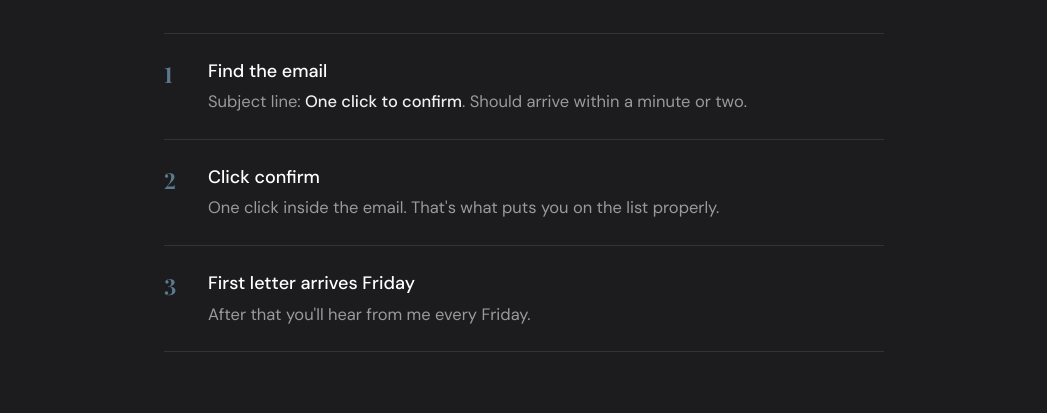
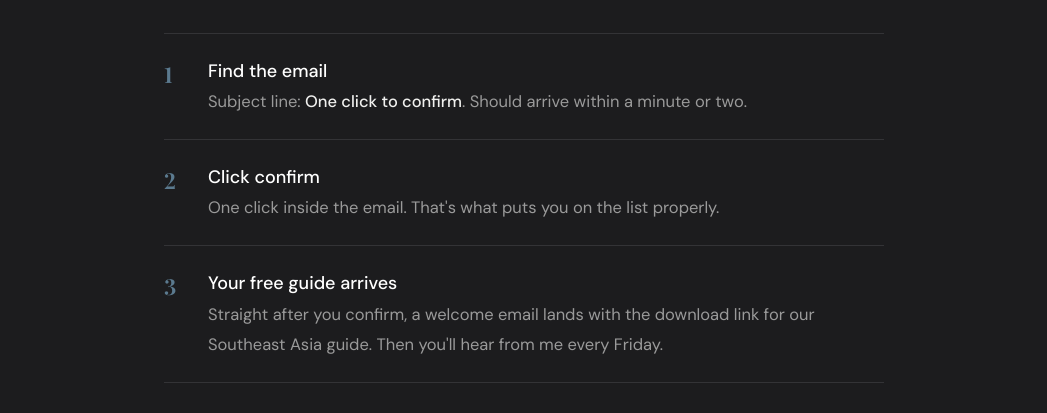
Before and after one commit to JohnTalksAbout/johntalksabout.github.io, a plain HTML site: page check-email/index.html in a window 1280 px wide. Shown: the part 386-799 px from the top of the page, without its empty margins (116-1163 px from the left). Drawn offline with Linux system fonts and the light colour scheme.

Commit message:
Check-email page: mention free guide arrives after confirming

```diff
--- a/check-email/index.html
+++ b/check-email/index.html
@@ -37,7 +37,7 @@
   <ol class="steps">
     <li><div><b>Find the email</b><span>Subject line: <strong style="color:var(--text);font-weight:500">One click to confirm</strong>. Should arrive within a minute or two.</span></div></li>
     <li><div><b>Click confirm</b><span>One click inside the email. That's what puts you on the list properly.</span></div></li>
-    <li><div><b>First letter arrives Friday</b><span>After that you'll hear from me every Friday.</span></div></li>
+    <li><div><b>Your free guide arrives</b><span>Straight after you confirm, a welcome email lands with the download link for our Southeast Asia guide. Then you'll hear from me every Friday.</span></div></li>
   </ol>
   <div class="box block">
     <div class="card-eyebrow">Can't find the email?</div>
```
